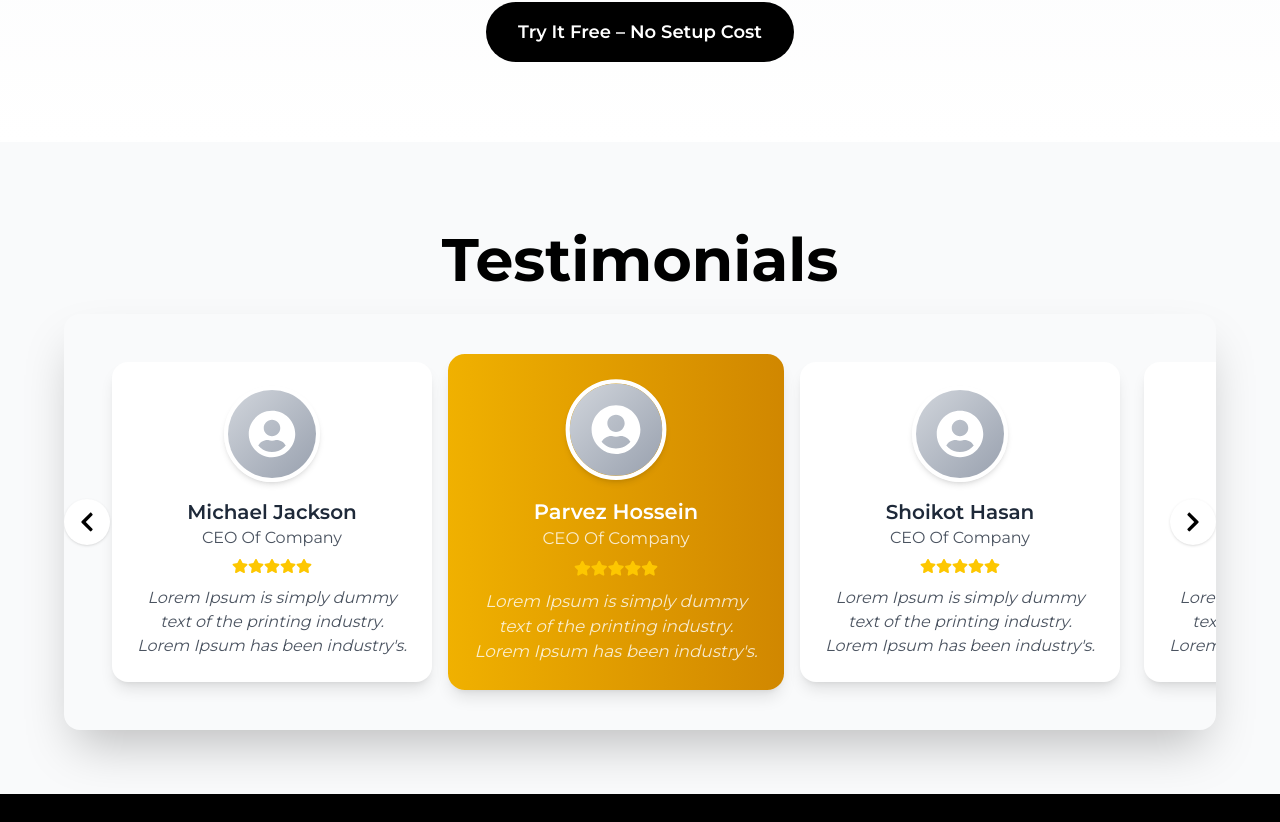
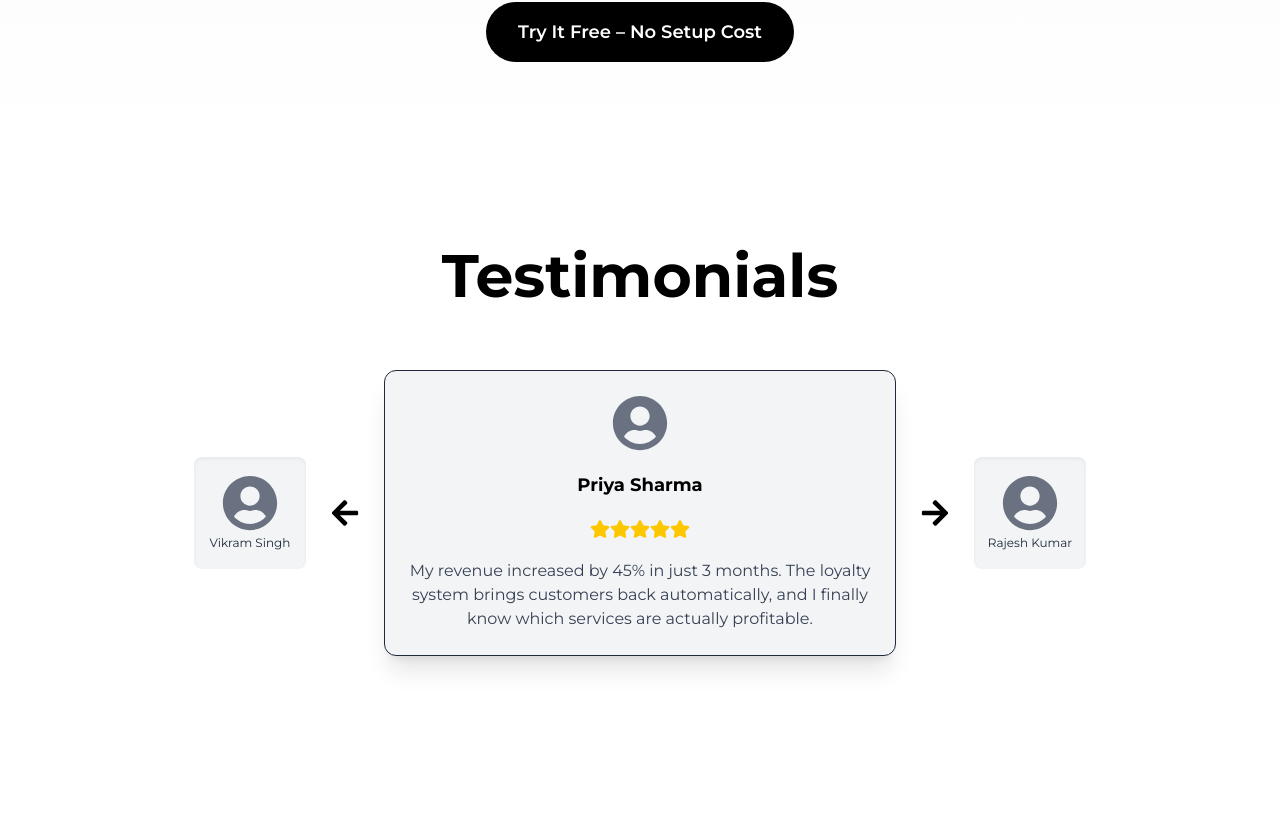
Before and after one commit to harshit0808sharma/lokaci-pro, a Next.js app: page / in a window 1280 px wide. Shown: the part 4378-5200 px from the top of the page. Built offline with nearby package versions, Linux system fonts and the light colour scheme.

Commit message:
some changes

```diff
--- a/app/components/Header.js
+++ b/app/components/Header.js
@@ -203,7 +203,7 @@ const Header = () => {
       </div>
       <button
         onClick={() => setIsOpenChat(!isOpenChat)}
-        className="fixed bottom-6 right-6 z-50 w-16 h-16 rounded-full bg-yellow-500 text-white shadow-lg flex items-center justify-center hover:bg-yellow-600 transition"
+        className="fixed bottom-6 right-6 z-50 w-14 h-14 rounded-full bg-yellow-500 text-white shadow-lg flex items-center justify-center hover:bg-yellow-600 transition"
       >
         {isOpenChat ? <FaTimes className="text-2xl" /> : <BsChat className="text-2xl" />}
       </button>
--- a/app/components/Pricing.js
+++ b/app/components/Pricing.js
@@ -41,7 +41,7 @@ export default function Pricing() {
               transition={{ delay: idx * 0.2, duration: 0.7 }}
               className={`relative rounded-2xl p-8 shadow-lg border ${
                 plan.highlight
-                  ? 'bg-green-500 text-black border-red-400'
+                  ? 'bg-white text-black border-red-400'
                   : 'bg-gray-100 border-gray-700'
               }`}
             >
--- a/app/components/Testimonials.js
+++ b/app/components/Testimonials.js
@@ -1,97 +1,123 @@
 "use client";
-import { useState, useEffect } from "react";
-import { FaUserCircle, FaChevronLeft, FaChevronRight, FaStar } from "react-icons/fa";
-import { motion } from "framer-motion";
+import { useContext, useState } from "react";
+import { FaArrowLeft, FaArrowRight, FaStar, FaUserCircle } from "react-icons/fa";
 import Image from "next/image";
+import { HomeContext } from "../context/HomeContext";
 import { Heading } from "./other/Heading";
+import { motion, AnimatePresence } from "framer-motion";
 
-const testimonialsData = [
-  { name: "Michael Jackson", role: "CEO Of Company", text: "Lorem Ipsum is simply dummy text of the printing industry. Lorem Ipsum has been industry's.", img: "", rating: 5 },
-  { name: "Parvez Hossein", role: "CEO Of Company", text: "Lorem Ipsum is simply dummy text of the printing industry. Lorem Ipsum has been industry's.", img: "", rating: 5 },
-  { name: "Shoikot Hasan", role: "CEO Of Company", text: "Lorem Ipsum is simply dummy text of the printing industry. Lorem Ipsum has been industry's.", img: "", rating: 5 },
-  { name: "Jane Doe", role: "CEO Of Company", text: "Lorem Ipsum is simply dummy text of the printing industry. Lorem Ipsum has been industry's.", img: "", rating: 4 },
-  { name: "John Smith", role: "CEO Of Company", text: "Lorem Ipsum is simply dummy text of the printing industry. Lorem Ipsum has been industry's.", img: "", rating: 5 },
-];
+export default function Review() {
+  const { testimonials } = useContext(HomeContext);
+  const [index, setIndex] = useState(0);
 
-export default function Testimonials() {
-  const [index, setIndex] = useState(0);
-  const [itemsPerPage, setItemsPerPage] = useState(3);
-  const cardWidth = 320;
-  const gap = 24; // same as `gap-6`
-
-  // Responsive items per page
-  useEffect(() => {
-    const updateItems = () => {
-      if (window.innerWidth < 640) setItemsPerPage(1);      // mobile
-      else if (window.innerWidth < 1024) setItemsPerPage(2); // tablet
-      else setItemsPerPage(3);                              // desktop
+  const prev = () => {
+    setIndex((prevIndex) =>
+      prevIndex === 0 ? testimonials.length - 1 : prevIndex - 1
+    );
   };
 
-    updateItems();
-    window.addEventListener("resize", updateItems);
-    return () => window.removeEventListener("resize", updateItems);
-  }, []);
+  const next = () => {
+    setIndex((prevIndex) =>
+      prevIndex === testimonials.length - 1 ? 0 : prevIndex + 1
+    );
+  };
 
-  const prev = () => setIndex(prev => (prev === 0 ? testimonialsData.length - itemsPerPage : prev - 1));
-  const next = () => setIndex(prev => (prev + itemsPerPage >= testimonialsData.length ? 0 : prev + 1));
+  const renderStars = (count) => (
+    <div className="flex justify-center text-yellow-400">
+      {Array.from({ length: 5 }, (_, i) => (
+        <FaStar
+          key={i}
+          className={`text-xl ${i < count ? "opacity-100" : "opacity-30"}`}
+        />
+      ))}
+    </div>
+  );
+
+  const renderProfile = (img) =>
+    img ? (
+      <Image
+        src={img}
+        alt="Reviewer"
+        width={56}
+        height={56}
+        className="w-14 h-14 rounded-full object-cover border border-gray-400"
+      />
+    ) : (
+      <FaUserCircle className="text-gray-500 w-14 h-14" />
+    );
+
+  const prevIndex = (index - 1 + testimonials.length) % testimonials.length;
+  const nextIndex = (index + 1) % testimonials.length;
 
   return (
-    <div className="bg-gray-50 py-16 w-full text-center">
-      <Heading Heading1={"Testimonials"} Heading2={""}/>
+    <div className="min-h-screen flex flex-col gap-10 items-center bg-white md:px-20 py-20 text-black">
+      {/* Heading */}
+      <Heading Heading1={"Testimonials"} Heading2={""} />
 
-      <div className="relative max-w-6xl mx-auto overflow-hidden shadow-2xl rounded-2xl p-6 sm:p-12">
-        {/* Motion container */}
+      {/* Review Slider */}
+      <div className="flex flex-col md:flex-row justify-center items-center gap-6">
+        {/* Previous User */}
         <motion.div
-          className="flex gap-6"
-          animate={{ x: -index * (cardWidth + gap) }}
-          transition={{ type: "spring", stiffness: 100, damping: 20 }}
+          key={prevIndex}
+          initial={{ opacity: 0, scale: 0.7 }}
+          animate={{ opacity: 1, scale: 1 }}
+          transition={{ duration: 0.4 }}
+          className="w-24 h-24 md:w-28 md:h-28 bg-gray-100 rounded-lg flex flex-col items-center justify-center shadow-inner"
         >
-          {testimonialsData.map((t, idx) => (
-            <div
-              key={t.name}
-              className={`flex flex-col items-center rounded-2xl p-6 shadow-lg transition-transform duration-500 hover:scale-105
-              ${idx === index + 1 ? "bg-gradient-to-r from-yellow-500 to-yellow-600 text-white scale-105" : "bg-white text-gray-800"}
-              w-80 flex-shrink-0`}
-            >
-              <div className="w-24 h-24 rounded-full overflow-hidden mb-4 border-4 border-white shadow-md">
-                {t.img ? (
-                  <Image src={t.img} alt={t.name} className="w-full h-full object-cover" />
-                ) : (
-                  <div className="flex items-center justify-center w-full h-full bg-gradient-to-br from-gray-300 to-gray-400">
-                    <FaUserCircle className="w-12 h-12 text-white" />
-                  </div>
-                )}
-              </div>
-
-              <h3 className="font-semibold text-lg md:text-xl">{t.name}</h3>
-              <p className="text-sm md:text-base opacity-80 mb-2">{t.role}</p>
-
-              <div className="flex mb-3 text-yellow-400">
-                {Array(t.rating).fill().map((_, i) => <FaStar key={i} />)}
-              </div>
-
-              <p className="text-center text-sm md:text-base italic opacity-80">{t.text}</p>
-            </div>
-          ))}
+          {renderProfile(testimonials[prevIndex].img)}
+          <span className="mt-1 text-xs text-gray-800">
+            {testimonials[prevIndex].name}
+          </span>
         </motion.div>
 
-        {/* Navigation Arrows */}
-        {testimonialsData.length > itemsPerPage && (
-          <>
+        {/* Left Arrow */}
         <button
           onClick={prev}
-              className="absolute top-1/2 left-2 md:left-0 transform -translate-y-1/2 bg-white p-3 rounded-full shadow hover:bg-yellow-500 hover:text-white transition z-30"
+          className="text-3xl text-black hover:text-sky-400 transition"
         >
-              <FaChevronLeft size={22} />
+          <FaArrowLeft />
         </button>
+
+        {/* Center Review Card */}
+        <AnimatePresence mode="wait">
+          <motion.div
+            key={index}
+            initial={{ opacity: 0, y: 40, scale: 0.9 }}
+            animate={{ opacity: 1, y: 0, scale: 1 }}
+            exit={{ opacity: 0, y: -40, scale: 0.9 }}
+            transition={{ duration: 0.4, ease: "easeInOut" }}
+            className="w-full max-w-lg bg-gray-100 backdrop-blur-md text-black p-6 rounded-xl shadow-xl text-center space-y-5 border border-gray-800"
+          >
+            <div className="flex justify-center">
+              {renderProfile(testimonials[index].img)}
+            </div>
+            <h4 className="text-lg font-bold">{testimonials[index].name}</h4>
+            {renderStars(testimonials[index].rating)}
+            <p className="text-gray-700">{testimonials[index].review}</p>
+          </motion.div>
+        </AnimatePresence>
+
+        {/* Right Arrow */}
         <button
           onClick={next}
-              className="absolute top-1/2 right-2 md:right-0 transform -translate-y-1/2 bg-white p-3 rounded-full shadow hover:bg-yellow-500 hover:text-white transition z-30"
+          className="text-3xl text-black hover:text-sky-400 transition"
         >
-              <FaChevronRight size={22} />
+          <FaArrowRight />
         </button>
-          </>
-        )}
+
+        {/* Next User */}
+        <motion.div
+          key={nextIndex}
+          initial={{ opacity: 0, scale: 0.7 }}
+          animate={{ opacity: 1, scale: 1 }}
+          transition={{ duration: 0.4 }}
+          className="w-24 h-24 md:w-28 md:h-28 bg-gray-100 rounded-lg flex flex-col items-center justify-center shadow-inner"
+        >
+          {renderProfile(testimonials[nextIndex].img)}
+          <span className="mt-1 text-xs text-gray-800">
+            {testimonials[nextIndex].name}
+          </span>
+        </motion.div>
       </div>
     </div>
   );
--- a/public/assets/data.js
+++ b/public/assets/data.js
@@ -150,26 +150,31 @@ export const testimonials = [
   {
     name: "Priya Sharma",
     salon: "Glamour Studio, Mumbai",
-    review:
-      "My revenue increased by 45% in just 3 months. The loyalty system brings customers back automatically, and I finally know which services are actually profitable.",
+    review: "My revenue increased by 45% in just 3 months. The loyalty system brings customers back automatically, and I finally know which services are actually profitable.",
+    img: "",
+    rating: 5
   },
+
   {
     name: "Rajesh Kumar",
     salon: "Hair & Care Franchise (12 locations), Delhi",
-    review:
-      "Managing 12 salons was a nightmare. Now I can see everything from one dashboard. My managers love it, and I'm saving 20+ hours every week.",
+    review: "Managing 12 salons was a nightmare. Now I can see everything from one dashboard. My managers love it, and I'm saving 20+ hours every week.",
+    img: "",
+    rating: 5
   },
   {
     name: "Meera Patel",
     salon: "Scissors & Style, Ahmedabad",
-    review:
-      "The WhatsApp automation alone saves me 2 hours daily. Customers love getting automatic reminders, and my no-show rate dropped by 60%.",
+    review: "The WhatsApp automation alone saves me 2 hours daily. Customers love getting automatic reminders, and my no-show rate dropped by 60%.",
+    img: "",
+    rating: 5
   },
   {
     name: "Vikram Singh",
     salon: "The Salon Hub, Bangalore",
-    review:
-      "I was skeptical about salon software, but Lokaci Pro actually increased my profits from day one. The GST billing saves me thousands in accountant fees.",
+    review: "I was skeptical about salon software, but Lokaci Pro actually increased my profits from day one. The GST billing saves me thousands in accountant fees.",
+    img: "",
+    rating: 5
   },
 ];
 
```
Also changed, not shown: app/pricing/page.js (+3 -7 lines). Lines whose indentation alone changed are shown as unchanged.
